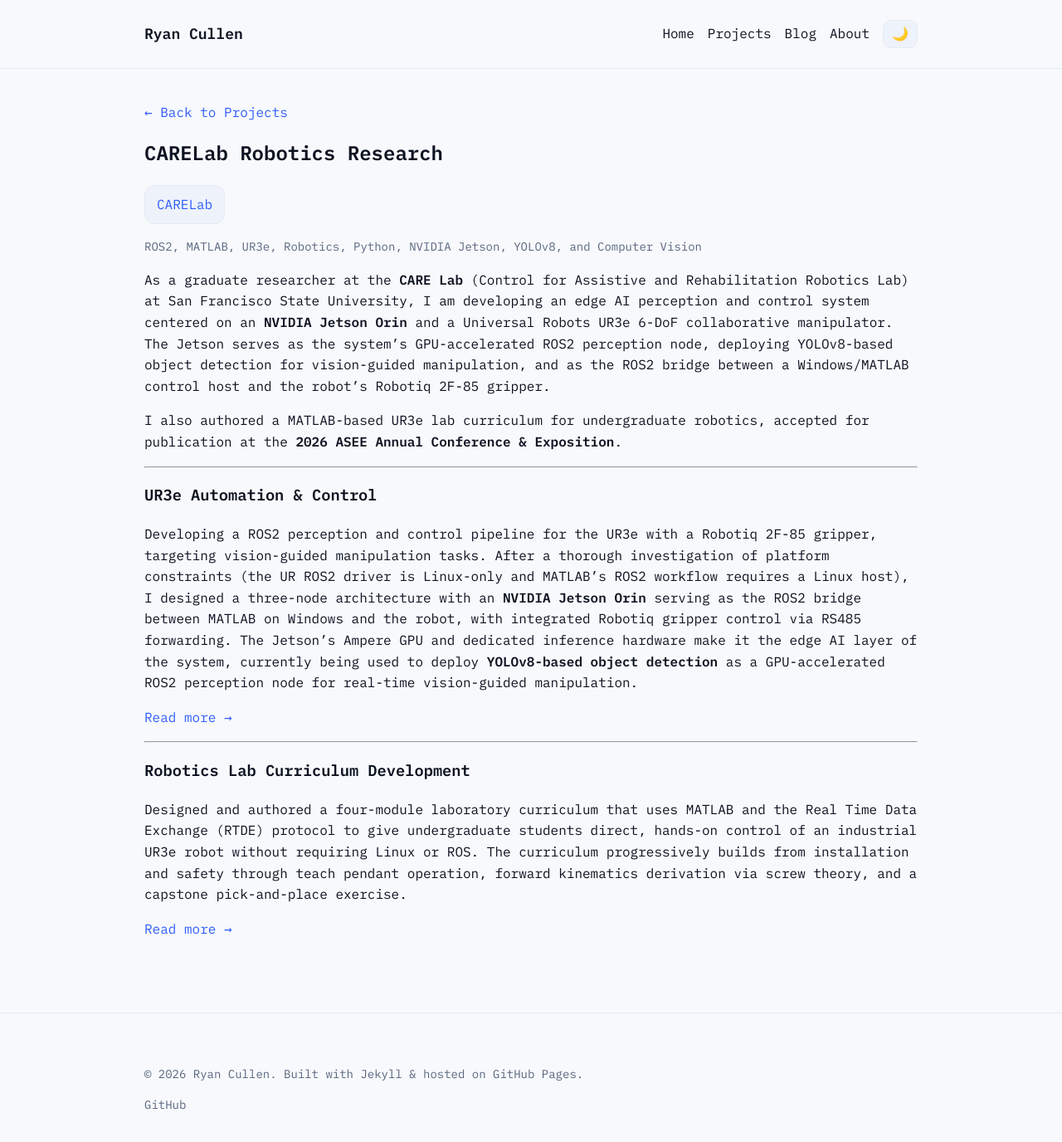
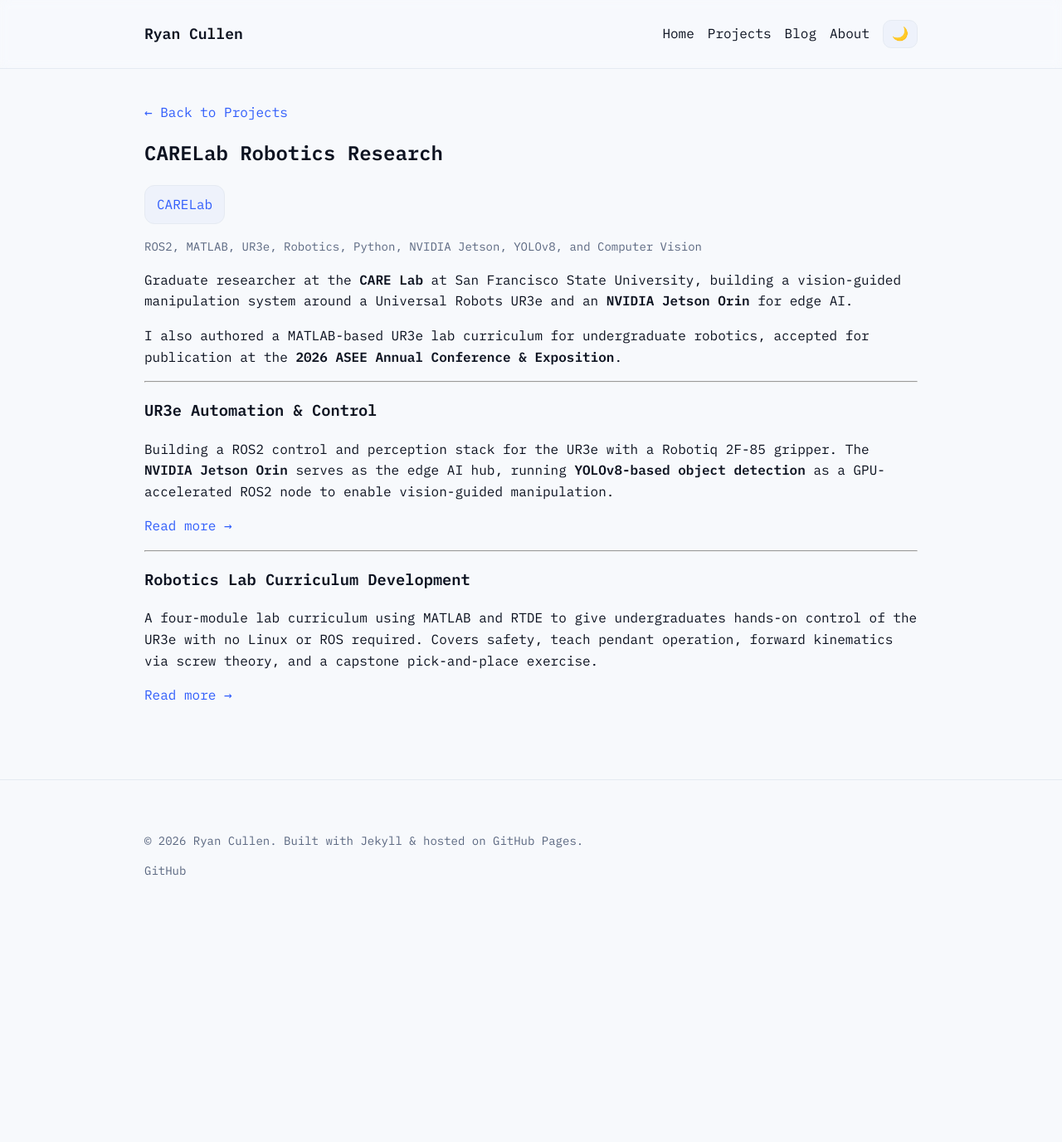
Before and after one commit to ryantcullen/ryantcullen.github.io, a Jekyll site: the page built from _projects/CARELab.md, in a window 1280 px wide and 1400 px high. Shown: the top 1376 px of the window at 83% size. Built offline with Jekyll 4.4.1, drawn with Linux system fonts in a browser that asks for light colours.

Commit message:
Tighten CARELab overview page for conciseness
Co-Authored-By: Claude Sonnet 4.6 <noreply@anthropic.com>

```diff
--- a/_projects/CARELab.md
+++ b/_projects/CARELab.md
@@ -8,7 +8,7 @@ link: https://www.careroboticslab.com
 linkName: CARELab
 ---
 
-As a graduate researcher at the **CARE Lab** (Control for Assistive and Rehabilitation Robotics Lab) at San Francisco State University, I am developing an edge AI perception and control system centered on an **NVIDIA Jetson Orin** and a Universal Robots UR3e 6-DoF collaborative manipulator. The Jetson serves as the system's GPU-accelerated ROS2 perception node, deploying YOLOv8-based object detection for vision-guided manipulation, and as the ROS2 bridge between a Windows/MATLAB control host and the robot's Robotiq 2F-85 gripper.
+Graduate researcher at the **CARE Lab** at San Francisco State University, building a vision-guided manipulation system around a Universal Robots UR3e and an **NVIDIA Jetson Orin** for edge AI.
 
 I also authored a MATLAB-based UR3e lab curriculum for undergraduate robotics, accepted for publication at the **2026 ASEE Annual Conference & Exposition**.
 
@@ -16,7 +16,7 @@ I also authored a MATLAB-based UR3e lab curriculum for undergraduate robotics, a
 
 ### UR3e Automation & Control
 
-Developing a ROS2 perception and control pipeline for the UR3e with a Robotiq 2F-85 gripper, targeting vision-guided manipulation tasks. After a thorough investigation of platform constraints (the UR ROS2 driver is Linux-only and MATLAB's ROS2 workflow requires a Linux host), I designed a three-node architecture with an **NVIDIA Jetson Orin** serving as the ROS2 bridge between MATLAB on Windows and the robot, with integrated Robotiq gripper control via RS485 forwarding. The Jetson's Ampere GPU and dedicated inference hardware make it the edge AI layer of the system, currently being used to deploy **YOLOv8-based object detection** as a GPU-accelerated ROS2 perception node for real-time vision-guided manipulation.
+Building a ROS2 control and perception stack for the UR3e with a Robotiq 2F-85 gripper. The **NVIDIA Jetson Orin** serves as the edge AI hub, running **YOLOv8-based object detection** as a GPU-accelerated ROS2 node to enable vision-guided manipulation.
 
 [Read more &rarr;]({{ '/projects/carelab-automation/' | relative_url }})
 
@@ -24,6 +24,6 @@ Developing a ROS2 perception and control pipeline for the UR3e with a Robotiq 2F
 
 ### Robotics Lab Curriculum Development
 
-Designed and authored a four-module laboratory curriculum that uses MATLAB and the Real Time Data Exchange (RTDE) protocol to give undergraduate students direct, hands-on control of an industrial UR3e robot without requiring Linux or ROS. The curriculum progressively builds from installation and safety through teach pendant operation, forward kinematics derivation via screw theory, and a capstone pick-and-place exercise.
+A four-module lab curriculum using MATLAB and RTDE to give undergraduates hands-on control of the UR3e with no Linux or ROS required. Covers safety, teach pendant operation, forward kinematics via screw theory, and a capstone pick-and-place exercise.
 
 [Read more &rarr;]({{ '/projects/carelab-labs/' | relative_url }})
```
